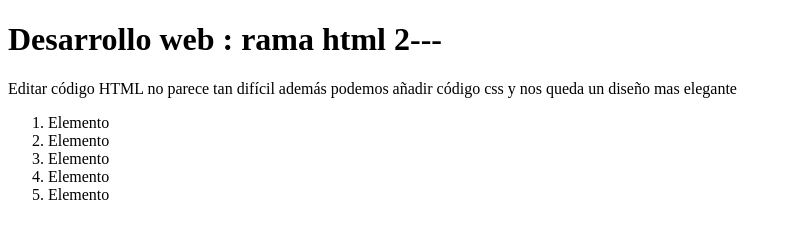
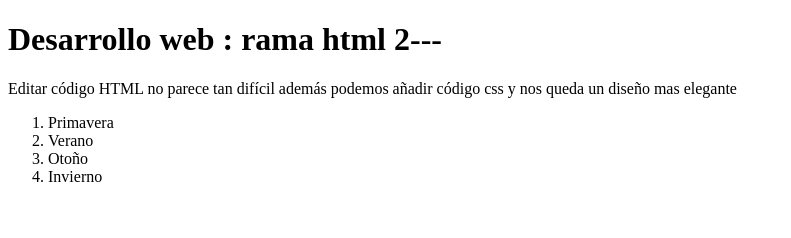
Before and after one commit to montessalta/youtube-git-main, a plain HTML site: page index.html in a window 1280 px wide. Shown: the whole page, without its empty margins (0-791 px from the left). Drawn offline with Linux system fonts and the light colour scheme.

Commit message:
Agregando estaciones del año

```diff
--- a/index.html
+++ b/index.html
@@ -4,7 +4,7 @@
   <meta charset="UTF-8">
   <meta name="viewport" content="width=device-width, initial-scale=1.0">
   <meta http-equiv="X-UA-Compatible" content="ie=edge">
-  <title>Título del documento HTML main</title>
+  <title>Título del documento HTML mainclear</title>
 </head>
 <body>
   <h1>Desarrollo web : rama html 2---
@@ -13,11 +13,10 @@
   <p>Editar código HTML no parece tan difícil además podemos añadir código css y nos queda un diseño mas elegante</p>
 
 <ol>
-  <li>Elemento</li>
-  <li>Elemento</li>
-  <li>Elemento</li>
-  <li>Elemento</li>
-  <li>Elemento</li>
+  <li>Primavera</li>
+  <li>Verano</li>
+  <li>Otoño</li>
+  <li>Invierno</li>
 </ol>
 </body>
 </html>
```
